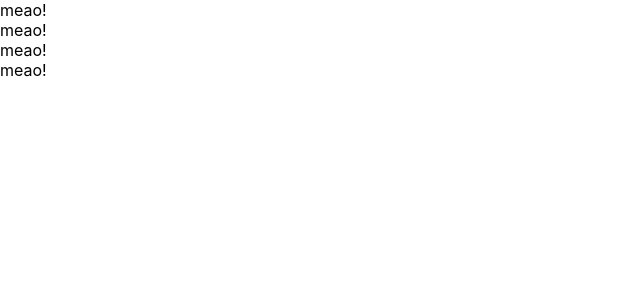
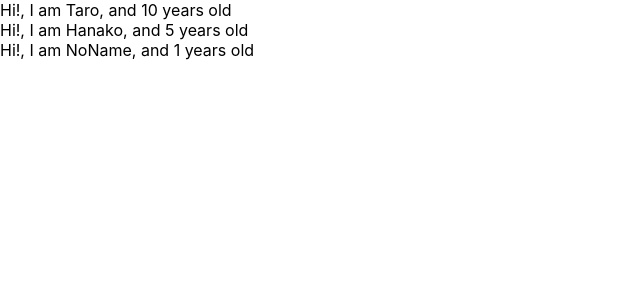
Before and after one commit to MitsukiOgawa/react-sample, a React (Create React App) app: page / in a window 1280 px wide. Shown: the top 300 px of the page, without its empty margins (0-640 px from the left). Built offline with nearby package versions, Linux system fonts and the light colour scheme.

Commit message:
learn props

```diff
--- a/src/App.js
+++ b/src/App.js
@@ -1,29 +1,28 @@
 import React from 'react';
 
-// class App extends Component {
-//   render() {
-//       return (
-//           <React.Fragment>
-//             <label htmlFor="bar"></label>
-//             <input type="text" onChange={() => {console.log("I am clicked!")}} />
-//           </React.Fragment>
-//       )
-//   }
-// }
-
 const App = () => {
+    const profiles = [
+        {name: 'Taro', age: 10},
+        {name: 'Hanako', age: 5},
+        {name: 'NoName'}
+    ]
     return (
         <div>
-            <Cat />
-            <Cat />
-            <Cat />
-            <Cat />
+            {
+                profiles.map((profiles, index) => {
+                    return <User name={profiles.name} age={profiles.age} key={index} />
+                })
+            }
         </div>
     )
 }
 
-const Cat = () => {
-    return <div>meao!</div>
+const User = (props) => {
+    return <div>Hi!, I am {props.name}, and {props.age} years old</div>
+}
+
+User.defaultProps = {
+    age: 1
 }
 
 export default App;
```
